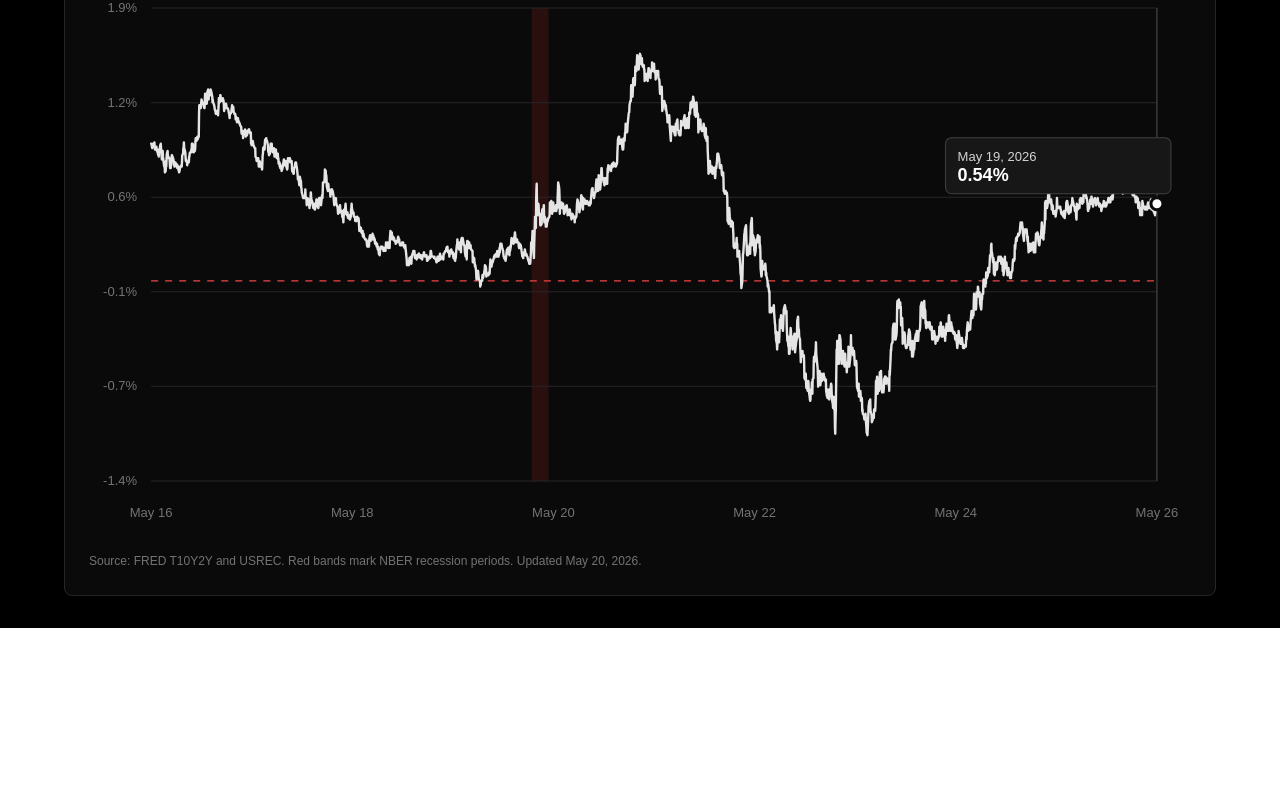
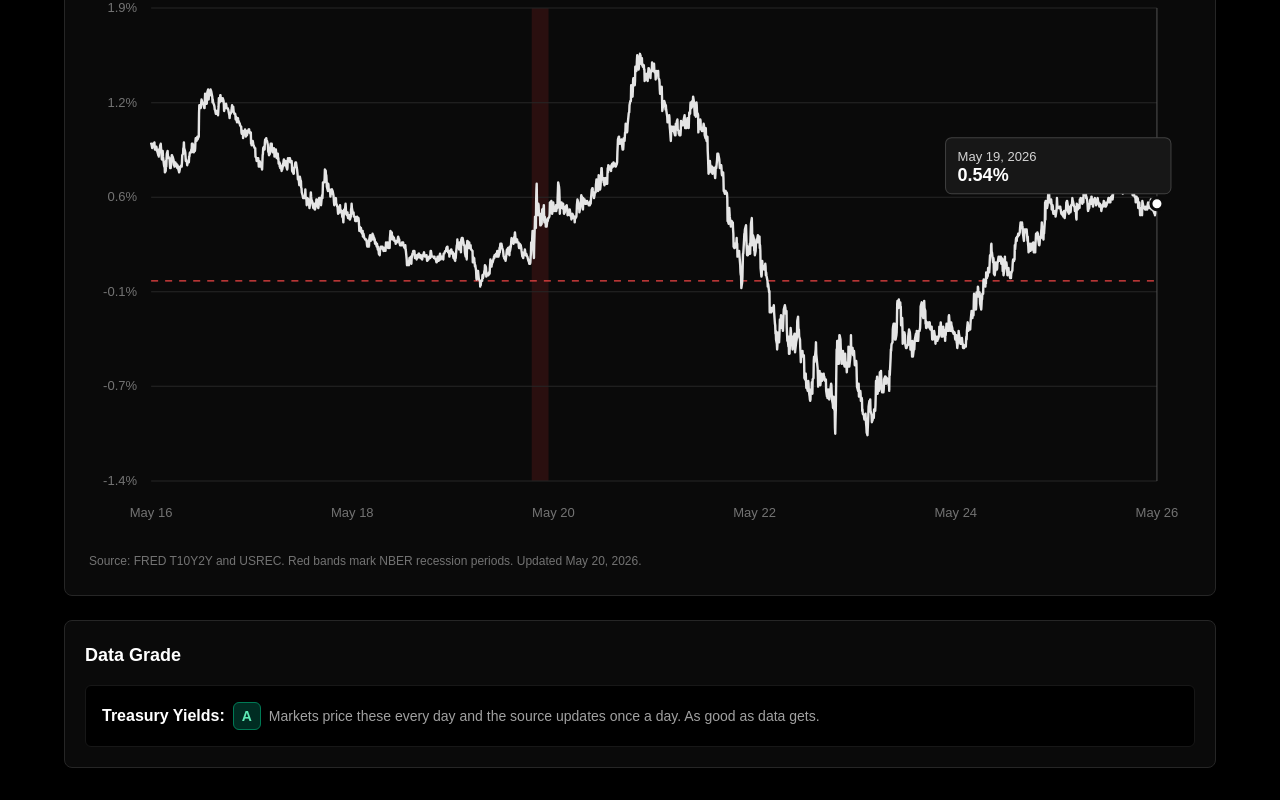
Before and after one commit to Scott-Lancaster/Bleakonomics, a Next.js app: page /yield-curve in a window 1280 px wide. Shown: the part 510-1310 px from the top of the page. Before the commit the page ends 1138 px from the top, so only its background shows below. Built offline with nearby package versions, Linux system fonts and the light colour scheme.

Commit message:
tweaking buttons and adding data grades

```diff
--- a/app/yield-curve/ChartInfoButtons.tsx
+++ b/app/yield-curve/ChartInfoButtons.tsx
@@ -16,10 +16,13 @@ export default function ChartInfoButtons({ summary, papers }: ChartInfoButtonsPr
   const [openPanel, setOpenPanel] = useState<"summary" | "papers" | null>(null);
 
   return (
-    <div className="relative flex items-center gap-2">
+    <div
+      className="relative flex items-center gap-2"
+      onMouseLeave={() => setOpenPanel(null)}
+    >
       <button
         type="button"
-        onClick={() => setOpenPanel(openPanel === "summary" ? null : "summary")}
+        onClick={() => setOpenPanel("summary")}
         className="flex h-10 w-10 items-center justify-center rounded-md border border-neutral-800 text-lg font-bold text-neutral-300 transition hover:border-neutral-600 hover:text-white"
         aria-label="Show chart summary"
       >
@@ -27,7 +30,7 @@ export default function ChartInfoButtons({ summary, papers }: ChartInfoButtonsPr
       </button>
       <button
         type="button"
-        onClick={() => setOpenPanel(openPanel === "papers" ? null : "papers")}
+        onClick={() => setOpenPanel("papers")}
         className="flex h-10 w-10 items-center justify-center rounded-md border border-neutral-800 text-xl text-neutral-300 transition hover:border-neutral-600 hover:text-white"
         aria-label="Show related research papers"
       >
@@ -52,13 +55,13 @@ export default function ChartInfoButtons({ summary, papers }: ChartInfoButtonsPr
                 {papers.length > 0 ? (
                   papers.map((paper) => (
                     <a
-                      key={paper.title}
+                      key={paper.url}
                       href={paper.url}
                       target="_blank"
                       rel="noreferrer"
-                      className="block min-w-0 break-all rounded-md border border-neutral-900 bg-black px-3 py-2 text-sm leading-5 text-neutral-300 transition hover:border-neutral-700 hover:text-white"
+                      className="block min-w-0 rounded-md border border-neutral-900 bg-black px-3 py-2 text-sm leading-5 text-neutral-300 transition hover:border-neutral-700 hover:text-white"
                     >
-                      {paper.url}
+                      {paper.title}
                     </a>
                   ))
                 ) : (
--- /dev/null
+++ b/app/yield-curve/DataGradeSection.tsx
@@ -0,0 +1,50 @@
+type Grade = "A" | "B" | "C" | "D" | "F";
+
+type DataGradeItem = {
+  label: string;
+  grade: Grade;
+  description: string;
+};
+
+type DataGradeSectionProps = {
+  items: DataGradeItem[];
+};
+
+const gradeStyles: Record<Grade, string> = {
+  A: "border-emerald-700 bg-emerald-950 text-emerald-300",
+  B: "border-lime-700 bg-lime-950 text-lime-300",
+  C: "border-yellow-700 bg-yellow-950 text-yellow-300",
+  D: "border-orange-700 bg-orange-950 text-orange-300",
+  F: "border-red-700 bg-red-950 text-red-300",
+};
+
+export default function DataGradeSection({ items }: DataGradeSectionProps) {
+  return (
+    <section className="rounded-lg border border-neutral-800 bg-neutral-950 p-5">
+      <h2 className="text-lg font-semibold text-white">Data Grade</h2>
+      <div className="mt-4 grid gap-3">
+        {items.map((item) => (
+          <div
+            key={item.label}
+            className="flex flex-col gap-3 rounded-md border border-neutral-900 bg-black p-4 sm:flex-row sm:items-start"
+          >
+            <div className="flex min-w-0 flex-1 flex-wrap items-center gap-2">
+              <p className="font-semibold text-white">{item.label}:</p>
+              <span
+                className={
+                  "inline-flex h-7 min-w-7 items-center justify-center rounded-md border px-2 text-sm font-bold " +
+                  gradeStyles[item.grade]
+                }
+              >
+                {item.grade}
+              </span>
+              <p className="min-w-0 text-sm leading-6 text-neutral-400">
+                {item.description}
+              </p>
+            </div>
+          </div>
+        ))}
+      </div>
+    </section>
+  );
+}
--- a/app/yield-curve/page.tsx
+++ b/app/yield-curve/page.tsx
@@ -4,6 +4,7 @@ import bleakLogo from "../../bleaklogo1.png";
 import yieldCurveData from "../../public/data/yield_curve.json";
 import DonateButton from "../../components/DonateButton";
 import ChartInfoButtons from "./ChartInfoButtons";
+import DataGradeSection from "./DataGradeSection";
 import YieldCurveChart from "./YieldCurveChart";
 
 type YieldCurveData = {
@@ -62,6 +63,19 @@ export default function YieldCurvePage() {
             updatedAt={data.updated_at ?? null}
           />
         </div>
+
+        <div className="mt-6">
+          <DataGradeSection
+            items={[
+              {
+                label: "Treasury Yields",
+                grade: "A",
+                description:
+                  "Markets price these every day and the source updates once a day. As good as data gets.",
+              },
+            ]}
+          />
+        </div>
       </section>
     </main>
   );
```
Also changed, not shown: 1 other file (tests, documents, lock files or other folders).
